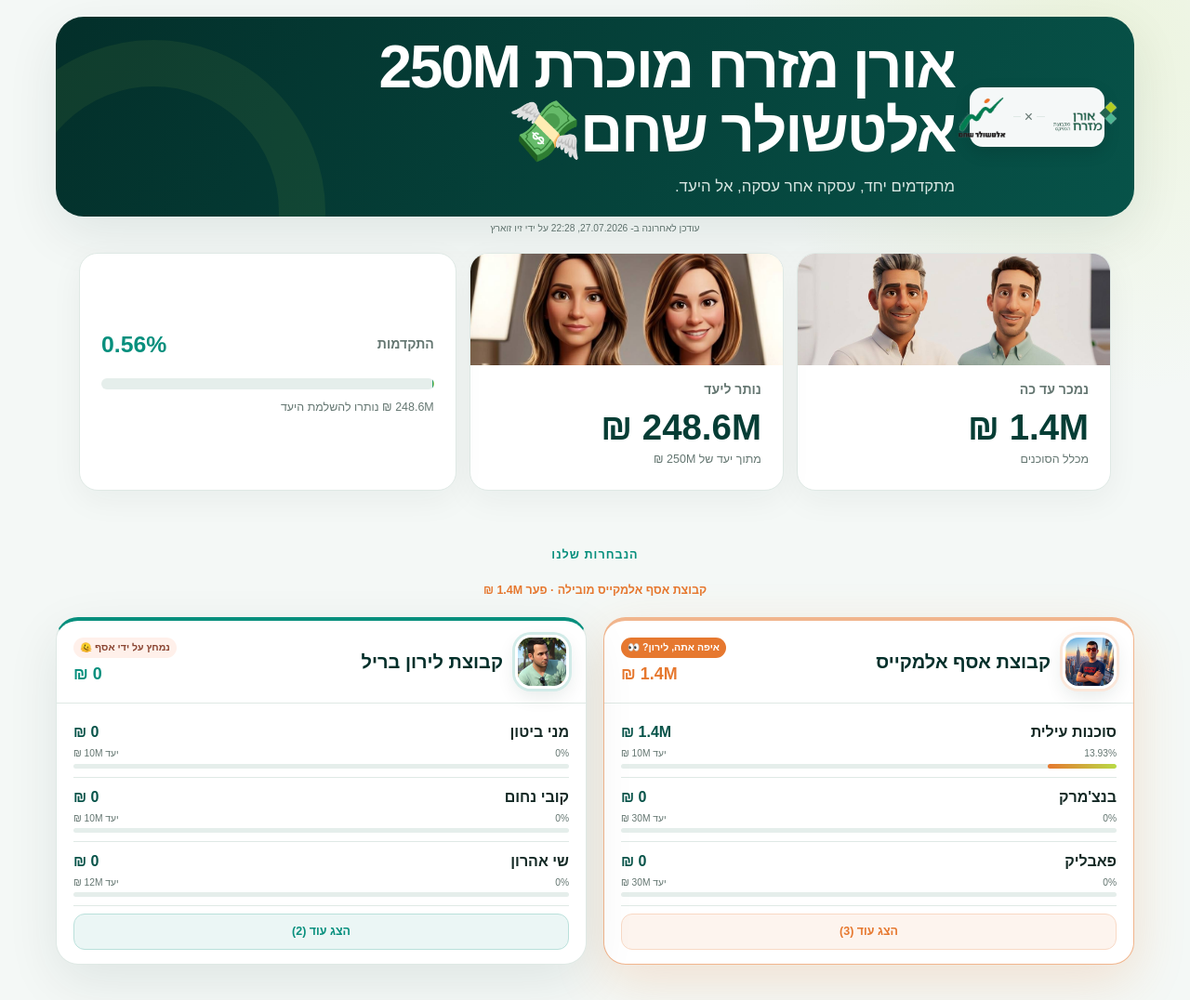
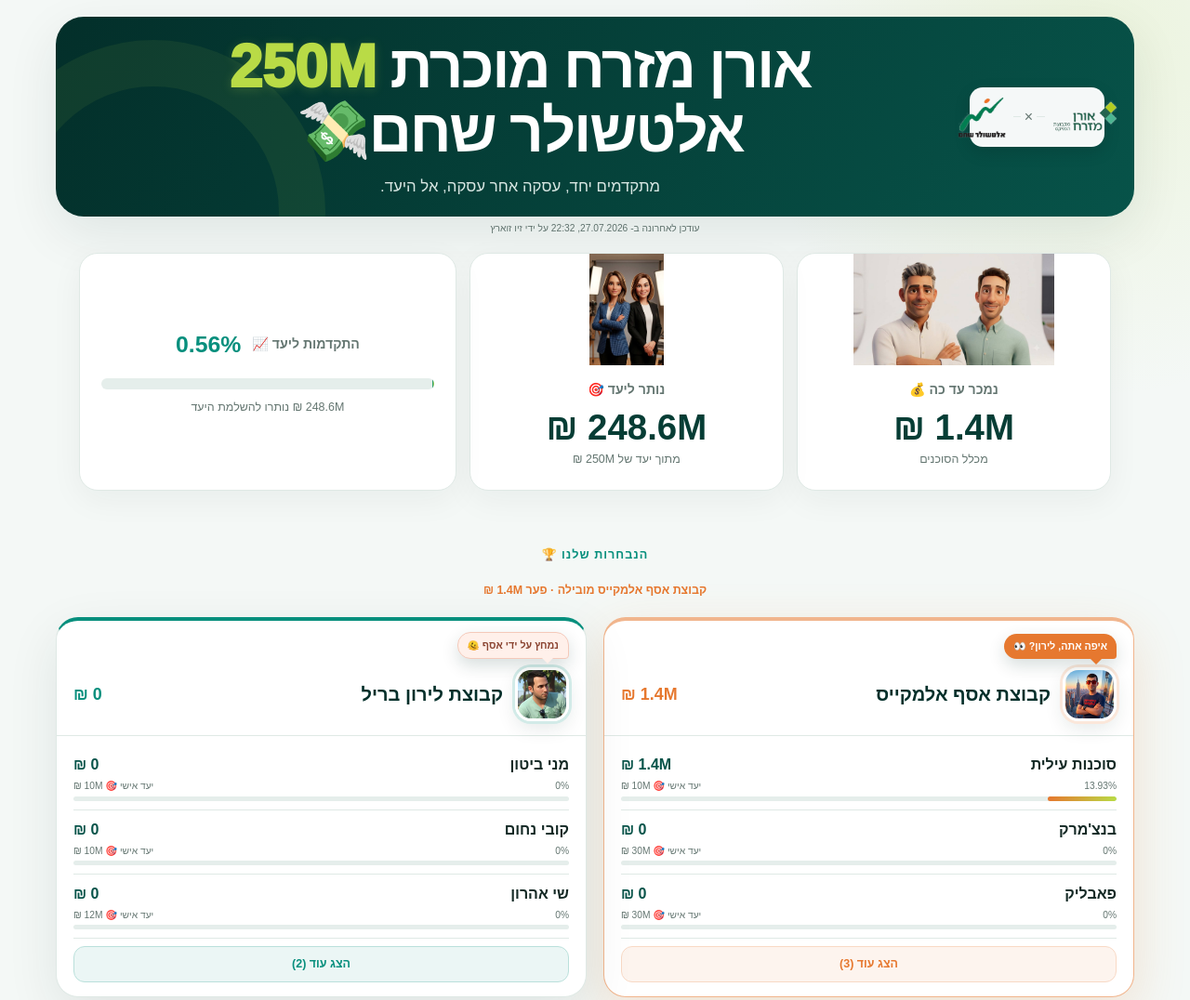
Before and after one commit to zivzuaretz/OrenMizrahAlt, a website: page index.html in a window 1280 px wide. Shown: the top 1076 px of the page at 93% size. Drawn offline with Linux system fonts and the light colour scheme.

Commit message:
style: center summary and add sales chat bubbles

```diff
--- a/app.js
+++ b/app.js
@@ -82,7 +82,17 @@
   const heading = document.getElementById('campaign-title');
   heading.replaceChildren(...lines.map(line => {
     const span = document.createElement('span');
-    span.textContent = line;
+    const targetIndex = line.indexOf('250M');
+    if (targetIndex < 0) {
+      span.textContent = line;
+      return span;
+    }
+    span.append(document.createTextNode(line.slice(0, targetIndex)));
+    const target = document.createElement('bdi');
+    target.className = 'campaign-target';
+    target.dir = 'ltr';
+    target.textContent = '250M';
+    span.append(target, document.createTextNode(line.slice(targetIndex + 4)));
     return span;
   }));
 }
@@ -119,7 +129,7 @@
     const progressText = document.createElement('span');
     progressText.textContent = `${percent.format(attainment)}%`;
     const targetText = document.createElement('span');
-    targetText.textContent = `יעד ${formatCompactMoney(target)}`;
+    targetText.textContent = `יעד אישי 🎯 ${formatCompactMoney(target)}`;
     progressMeta.append(progressText, targetText);
     const progressBar = document.createElement('div');
     progressBar.className = 'agent-progress';
--- a/data.json
+++ b/data.json
@@ -4,7 +4,7 @@
     "target": 250000000,
     "currency": "ILS",
     "deadline": "2026-12-31",
-    "lastUpdated": "2026-07-27T22:28:00+03:00",
+    "lastUpdated": "2026-07-27T22:32:00+03:00",
     "banterIndex": 0
   },
   "teams": [
--- a/index.html
+++ b/index.html
@@ -6,7 +6,7 @@
   <meta name="theme-color" content="#063d35">
   <meta name="description" content="לוח ניהול מכירות לקמפיין אורן מזרח מוכרת 250M אלטשולר שחם💸">
   <title>אורן מזרח מוכרת 250M אלטשולר שחם💸</title>
-  <link rel="stylesheet" href="styles.css?v=20260727-31">
+  <link rel="stylesheet" href="styles.css?v=20260727-32">
 </head>
 <body>
   <a class="skip-link" href="#main">דלגו לתוכן הראשי</a>
@@ -18,7 +18,7 @@
         <img class="brand-logo brand-logo--altshuler" src="assets/altshuler-logo.png" alt="אלטשולר שחם">
       </div>
       <div class="hero__copy">
-        <h1 id="campaign-title"><span>אורן מזרח מוכרת 250M</span><span>אלטשולר שחם 💸</span></h1>
+        <h1 id="campaign-title"><span>אורן מזרח מוכרת <bdi class="campaign-target" dir="ltr">250M</bdi></span><span>אלטשולר שחם 💸</span></h1>
         <p class="hero__subtitle">מתקדמים יחד, עסקה אחר עסקה, אל היעד.</p>
       </div>
     </section>
@@ -30,19 +30,19 @@
       <h2 id="overview-title" class="sr-only">תמונת מצב כללית</h2>
       <div class="metric metric--primary metric--with-image">
         <div class="metric__image metric__image--sold"><img src="assets/oren-mizrah-owners.jpg" alt="הבעלים של אורן מזרח"></div>
-        <span class="metric__label">נמכר עד כה</span>
+        <span class="metric__label">נמכר עד כה 💰</span>
         <strong id="sold-total" class="metric__value">—</strong>
         <span class="metric__caption">מכלל הסוכנים</span>
       </div>
       <div class="metric metric--with-image">
         <div class="metric__image metric__image--remaining"><img src="assets/oren-mizrah-remaining.jpg" alt="צוות אורן מזרח"></div>
-        <span class="metric__label">נותר ליעד</span>
+        <span class="metric__label">נותר ליעד 🎯</span>
         <strong id="remaining-total" class="metric__value">—</strong>
         <span class="metric__caption" id="target-caption">מתוך —</span>
       </div>
       <div class="metric metric--progress">
         <div class="metric__topline">
-          <span class="metric__label">התקדמות</span>
+          <span class="metric__label">התקדמות ליעד 📈</span>
           <strong id="progress-percent">—</strong>
         </div>
         <div class="progress" role="progressbar" aria-label="התקדמות אל יעד המכירות" aria-valuemin="0" aria-valuemax="100" aria-valuenow="0">
@@ -55,7 +55,7 @@
     <section class="teams-section" aria-labelledby="teams-title">
       <div class="section-heading">
         <div>
-          <p class="eyebrow">הנבחרות שלנו</p>
+          <p class="eyebrow">הנבחרות שלנו 🏆</p>
           <h2 id="teams-title" class="sr-only">קבוצות המכירות</h2>
         </div>
         <div class="section-meta">
@@ -70,12 +70,14 @@
   <template id="team-template">
     <article class="team-card">
       <header class="team-card__header">
-        <img class="team-photo" src="" alt="">
+        <div class="team-photo-wrap">
+          <span class="leader-badge" hidden>🏆 מובילים</span>
+          <img class="team-photo" src="" alt="">
+        </div>
         <div class="team-card__identity">
           <h3 class="team-card__name"></h3>
         </div>
         <div class="team-card__score">
-          <span class="leader-badge" hidden>🏆 מובילים</span>
           <strong class="team-card__total"></strong>
         </div>
       </header>
@@ -83,6 +85,6 @@
     </article>
   </template>
 
-  <script src="app.js?v=20260727-31" defer></script>
+  <script src="app.js?v=20260727-32" defer></script>
 </body>
 </html>
--- a/styles.css
+++ b/styles.css
@@ -35,15 +35,16 @@
 .hero-brand .partnership { color: var(--muted); }
 .hero-brand .partnership span { background: var(--line); }
 .update-status { margin: 5px 12px 0; color: var(--muted); font-size: .64rem; text-align: center; }
-.hero__copy { grid-area: copy; position: relative; z-index: 1; text-align: right; }
+.hero__copy { grid-area: copy; position: relative; z-index: 1; direction: rtl; text-align: center; }
 .hero::after { content: ""; position: absolute; width: 270px; height: 270px; left: -80px; bottom: -180px; border: 50px solid rgba(185,219,70,.07); border-radius: 50%; }
 .eyebrow { margin: 0 0 7px; color: var(--teal); font-size: .79rem; font-weight: 800; letter-spacing: .08em; }
 .hero .eyebrow { color: var(--lime); }
 h1 { margin: 0; font-size: clamp(2rem, 8vw, 4rem); line-height: 1.08; letter-spacing: -.035em; }
 h1 span { display: block; }
+.campaign-target { color: var(--lime); font-weight: 950; letter-spacing: -.01em; text-shadow: 0 2px 12px rgba(185,219,70,.2); }
 .hero__subtitle { margin: 12px 0 0; color: #d8e7e3; font-size: 1.05rem; }
 .overview { display: grid; gap: 14px; margin: 14px 14px 0; position: relative; z-index: 2; }
-.metric { display: flex; flex-direction: column; padding: 23px; background: var(--surface); border: 1px solid var(--line); border-radius: 20px; box-shadow: 0 10px 35px rgba(3,47,42,.05); }
+.metric { display: flex; flex-direction: column; align-items: center; padding: 23px; text-align: center; background: var(--surface); border: 1px solid var(--line); border-radius: 20px; box-shadow: 0 10px 35px rgba(3,47,42,.05); }
 .metric--with-image { overflow: hidden; padding-top: 0; }
 .metric__image { height: 120px; margin: 0 -23px 16px; overflow: hidden; background: var(--canvas); }
 .metric__image img { display: block; width: 100%; height: 100%; object-fit: cover; }
@@ -51,9 +52,9 @@
 .metric__image--remaining img { object-position: center 24%; }
 .metric--primary { border-top-color: var(--line); }.metric__label { color: var(--muted); font-size: .88rem; font-weight: 700; }
 .metric__value { margin: 7px 0 2px; color: var(--green-900); font-size: clamp(1.6rem, 6vw, 2.4rem); line-height: 1.2; white-space: nowrap; }
-.metric__caption { color: var(--muted); font-size: .78rem; }.metric__topline { display: flex; align-items: center; justify-content: space-between; }
+.metric__caption { color: var(--muted); font-size: .78rem; text-align: center; }.metric__topline { display: flex; align-items: center; justify-content: center; gap: 12px; width: 100%; }
 .metric__topline strong { color: var(--teal); font-size: 1.55rem; }.metric--progress { justify-content: center; }
-.progress { height: 12px; margin: 18px 0 10px; overflow: hidden; background: #e5eeeb; border-radius: 20px; }
+.progress { width: 100%; height: 12px; margin: 18px 0 10px; overflow: hidden; background: #e5eeeb; border-radius: 20px; }
 .progress__fill { height: 100%; width: 0; border-radius: inherit; background: linear-gradient(90deg, var(--teal), var(--lime)); transition: width .7s ease; }
 .teams-section { padding: 60px 0 20px; }.section-heading { display: flex; flex-direction: column; align-items: center; justify-content: center; gap: 12px; margin-bottom: 20px; text-align: center; }
 h2 { margin: 0; color: var(--green-950); font-size: clamp(1.55rem, 4vw, 2rem); }.count-pill { padding: 7px 12px; color: var(--green-800); background: var(--teal-soft); border-radius: 99px; font-size: .8rem; font-weight: 700; white-space: nowrap; }
@@ -63,14 +64,16 @@
 .team-card--liron-brill { --team-accent: var(--teal); }
 .team-card--assaf-elmakias { --team-accent: var(--orange); }
 .team-card--leader { border-color: color-mix(in srgb, var(--team-accent) 55%, white); box-shadow: 0 18px 55px color-mix(in srgb, var(--team-accent) 18%, transparent); }
-.team-card__header { display: grid; grid-template-columns: 58px minmax(0,1fr) auto; align-items: center; gap: 13px; padding: 15px 18px; }
+.team-card__header { position: relative; display: grid; grid-template-columns: 58px minmax(0,1fr) auto; align-items: center; gap: 13px; padding: 50px 18px 15px; }
+.team-photo-wrap { position: relative; width: 58px; height: 58px; }
 .team-photo { width: 58px; height: 58px; object-fit: cover; object-position: center top; border: 3px solid white; border-radius: 17px; box-shadow: 0 0 0 3px color-mix(in srgb, var(--team-accent) 18%, white), 0 8px 20px rgba(3,47,42,.1); }
 .team-card__identity { min-width: 0; }
 .team-card__name { margin: 0; color: var(--green-950); font-size: 1.25rem; }
 .team-card__score { display: flex; flex-direction: column; align-items: flex-end; gap: 4px; text-align: left; }
 .team-card__total { color: var(--team-accent); font-size: 1.12rem; white-space: nowrap; }
-.leader-badge { padding: 3px 7px; color: white; background: var(--team-accent); border-radius: 99px; font-size: .66rem; font-weight: 800; white-space: nowrap; }
-.leader-badge--trailing { color: #8a4431; background: #fff0ea; }
+.leader-badge { --bubble-bg: var(--team-accent); position: absolute; right: 0; bottom: calc(100% + 9px); z-index: 2; width: max-content; max-width: 190px; padding: 7px 10px; color: white; background: var(--bubble-bg); border-radius: 14px 14px 4px 14px; box-shadow: 0 7px 18px rgba(3,47,42,.16); font-size: .67rem; font-weight: 800; line-height: 1.25; text-align: center; white-space: normal; }
+.leader-badge::after { content: ""; position: absolute; top: 100%; right: 16px; border: 6px solid transparent; border-top-color: var(--bubble-bg); }
+.leader-badge--trailing { --bubble-bg: #fff0ea; color: #8a4431; border: 1px solid #f4c9ba; }
 .agents { padding: 10px 18px 15px; border-top: 1px solid var(--line); }.agent-row { display: grid; grid-template-columns: minmax(0,1fr); padding: 9px 0; border-bottom: 1px solid var(--line); }
 .agent-row[hidden] { display: none; }
 .agent-row:last-child { border-bottom: 0; }
@@ -108,7 +111,8 @@
   .progress { margin: 7px 0 5px; }
   .teams-section { padding-top: 12px; }
   .leader-status { max-width: 260px; }
-  .team-card__header { grid-template-columns: 52px minmax(0,1fr) auto; gap: 10px; padding: 13px 14px; }
+  .team-card__header { grid-template-columns: 52px minmax(0,1fr) auto; gap: 10px; padding: 49px 14px 13px; }
+  .team-photo-wrap { width: 52px; height: 52px; }
   .team-photo { width: 52px; height: 52px; border-radius: 15px; }
   .team-card__name { font-size: 1.05rem; }
   .team-card__total { font-size: .98rem; }
```
